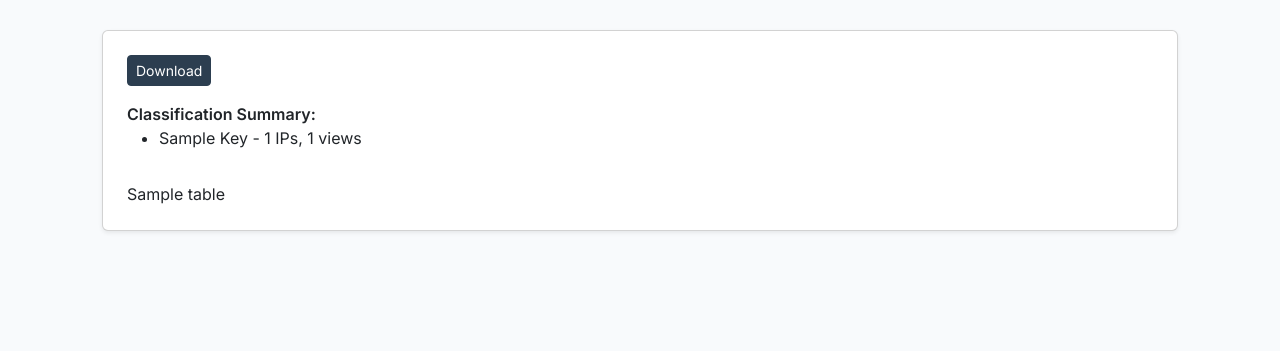
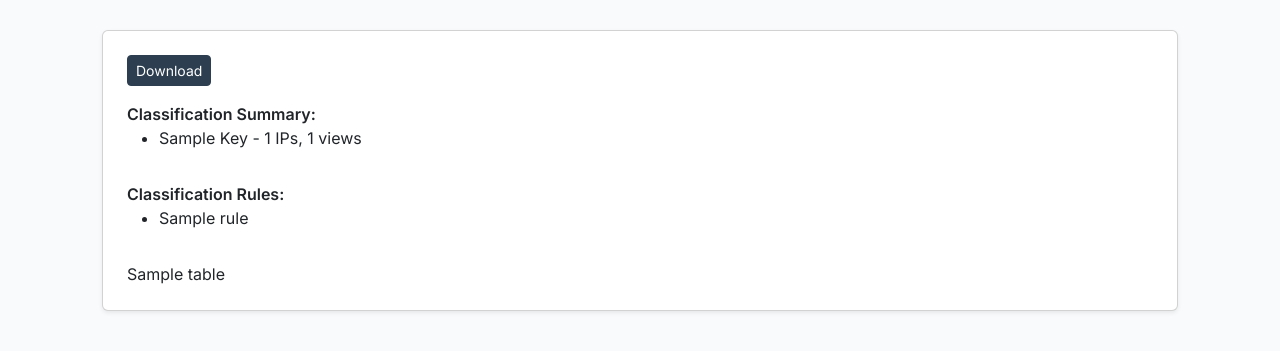
Before and after one commit to monyratha/ip-location-lookup-tool, a Python web app: template templates/view.html in a window 1280 px wide. Shown: the part 182-533 px from the top of the page. Run offline with Jinja, Linux system fonts and the light colour scheme; the template is opened without the code that fills it: most values are stand-ins (such as "Sample title", 1, 10 or a date in 2020); some libraries are stand-ins or nearby versions.

Commit message:
Show classification rules

```diff
--- a/templates/view.html
+++ b/templates/view.html
@@ -23,6 +23,16 @@
             {% endfor %}
         </ul>
     </div>
+    {% if classification_rules %}
+    <div class="mb-3">
+        <strong>Classification Rules:</strong>
+        <ul>
+            {% for rule in classification_rules %}
+            <li>{{ rule }}</li>
+            {% endfor %}
+        </ul>
+    </div>
+    {% endif %}
     {% endif %}
     {{ table | safe }}
 </div>
```
Also changed, not shown: app.py (+10 -1 lines).
